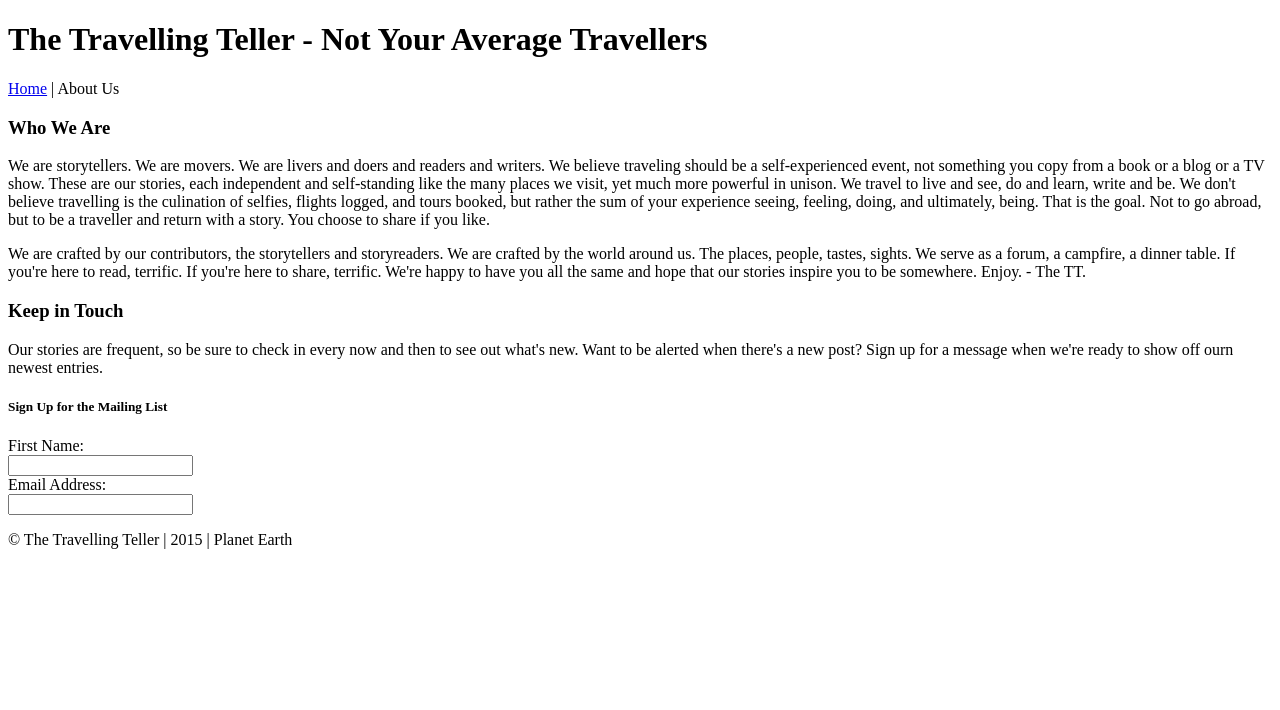
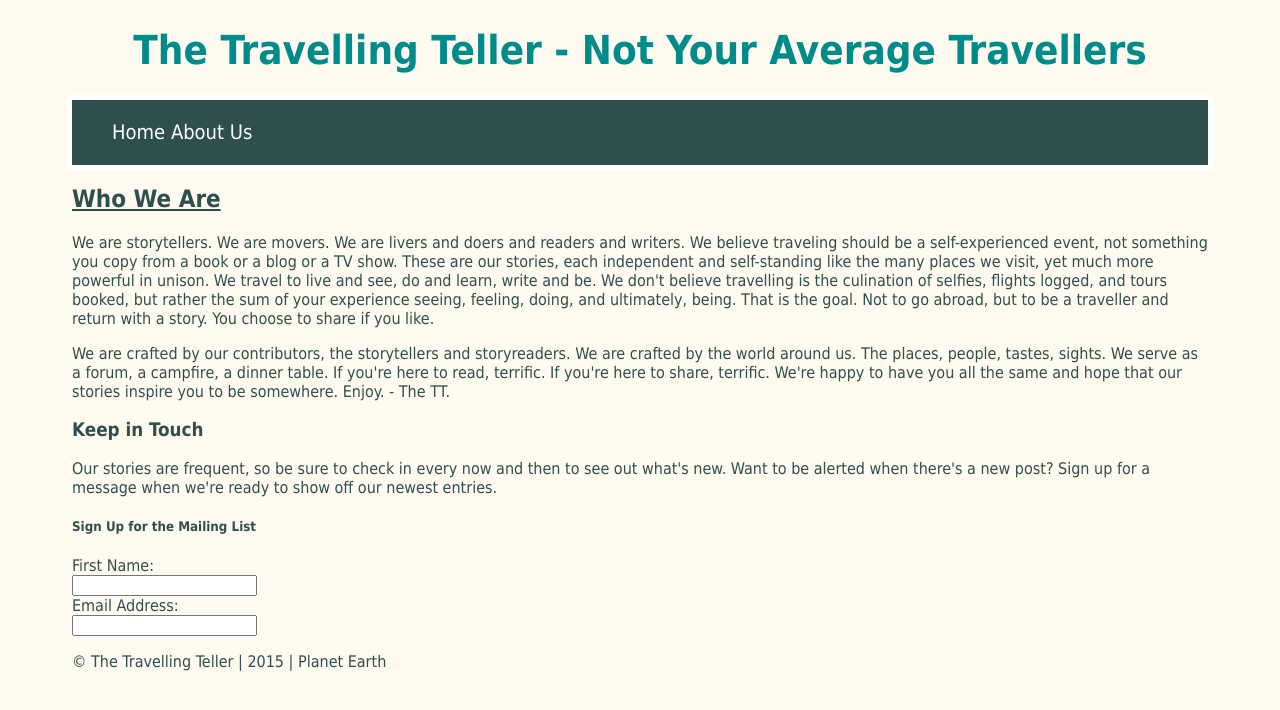
Before and after one commit to LindseyCWilcox/portfolio, a plain HTML site: page about-us.html in a window 1280 px wide. Drawn offline with Linux system fonts and the light colour scheme.

Commit message:
Final update

```diff
--- a/about-us.html
+++ b/about-us.html
@@ -3,18 +3,24 @@
   <head>
     <meta charset="UTF=8">
     <title>The Travelling Teller - Who We Are</title>
+    <link rel="stylesheet" type="text/css" href="styles/first-stylesheet.css">
   </head>
 <body>
   <header>
     <h1>The Travelling Teller - Not Your Average Travellers</h1>
   </header>
-  <nav><a href="index.html" target="_blank">Home</a> | About Us</nav>
+  <nav>
+    <ul>
+      <li><a href="index.html" target="_blank">Home</a></li>
+      <li><a href="#">About Us</a></li>
+    </ul>
+  </nav>
   <article>
-    <h3>Who We Are</h3>
+    <h2>Who We Are</h2>
     <p>We are storytellers. We are movers. We are livers and doers and readers and writers. We believe traveling should be a self-experienced event, not something you copy from a book or a blog or a TV show. These are our stories, each independent and self-standing like the many places we visit, yet much more powerful in unison. We travel to live and see, do and learn, write and be. We don't believe travelling is the culination of selfies, flights logged, and tours booked, but rather the sum of your experience seeing, feeling, doing, and ultimately, being. That is the goal. Not to go abroad, but to be a traveller and return with a story. You choose to share if you like.</p>
     <p>We are crafted by our contributors, the storytellers and storyreaders. We are crafted by the world around us. The places, people, tastes, sights. We serve as a forum, a campfire, a dinner table. If you're here to read, terrific. If you're here to share, terrific. We're happy to have you all the same and hope that our stories inspire you to be somewhere. Enjoy. - The TT.</p>
     <h3>Keep in Touch</h3>
-    <p>Our stories are frequent, so be sure to check in every now and then to see out what's new. Want to be alerted when there's a new post? Sign up for a message when we're ready to show off ourn newest entries.</p>
+    <p>Our stories are frequent, so be sure to check in every now and then to see out what's new. Want to be alerted when there's a new post? Sign up for a message when we're ready to show off our newest entries.</p>
    <h5>Sign Up for the Mailing List</h5>
    <form><p>
    First Name:<br>
--- a/styles/first-stylesheet.css
+++ b/styles/first-stylesheet.css
@@ -19,7 +19,8 @@ nav {
   font-size: 1.25rem;
   text-align: left;
   outline-style: solid;
-  outline-width: 1px;
+  outline-width: 5px;
+  outline-color: white;
 }
 nav a:link {
   color: white;
@@ -40,15 +41,18 @@ a:link {
   color: darkslategrey;
   text-decoration: underline;
 }
-ul {
-  list-style-type: none;
-  margin: 0;
-  padding: 0;
-}
-li {
+nav li {
   display: inline;
 }
 img {
   width: 200px;
   height: auto;
+  opacity: 0.4;
 }
+nav {
+  padding-top: .05%;
+  padding-bottom: .05% ;
+}
+img:hover {
+  opacity: 1.0;
+}
```
